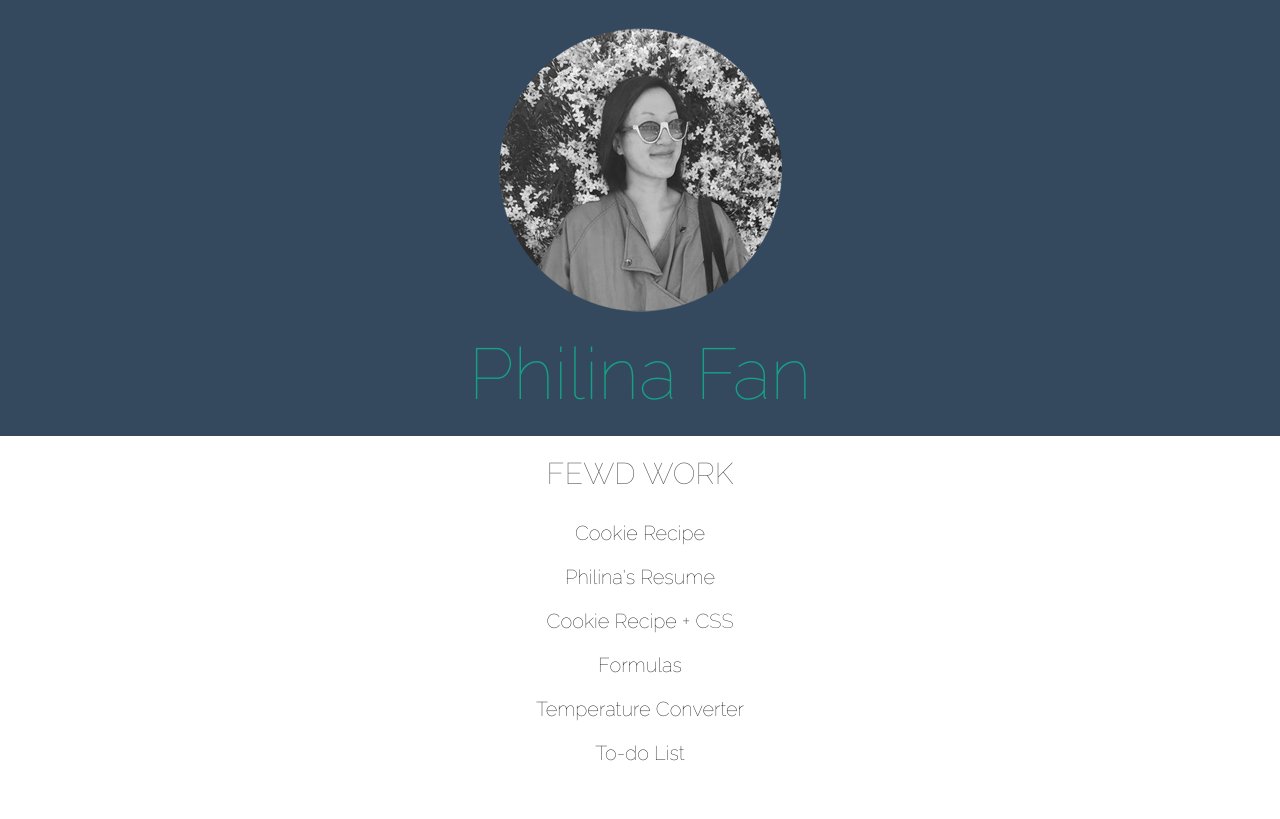
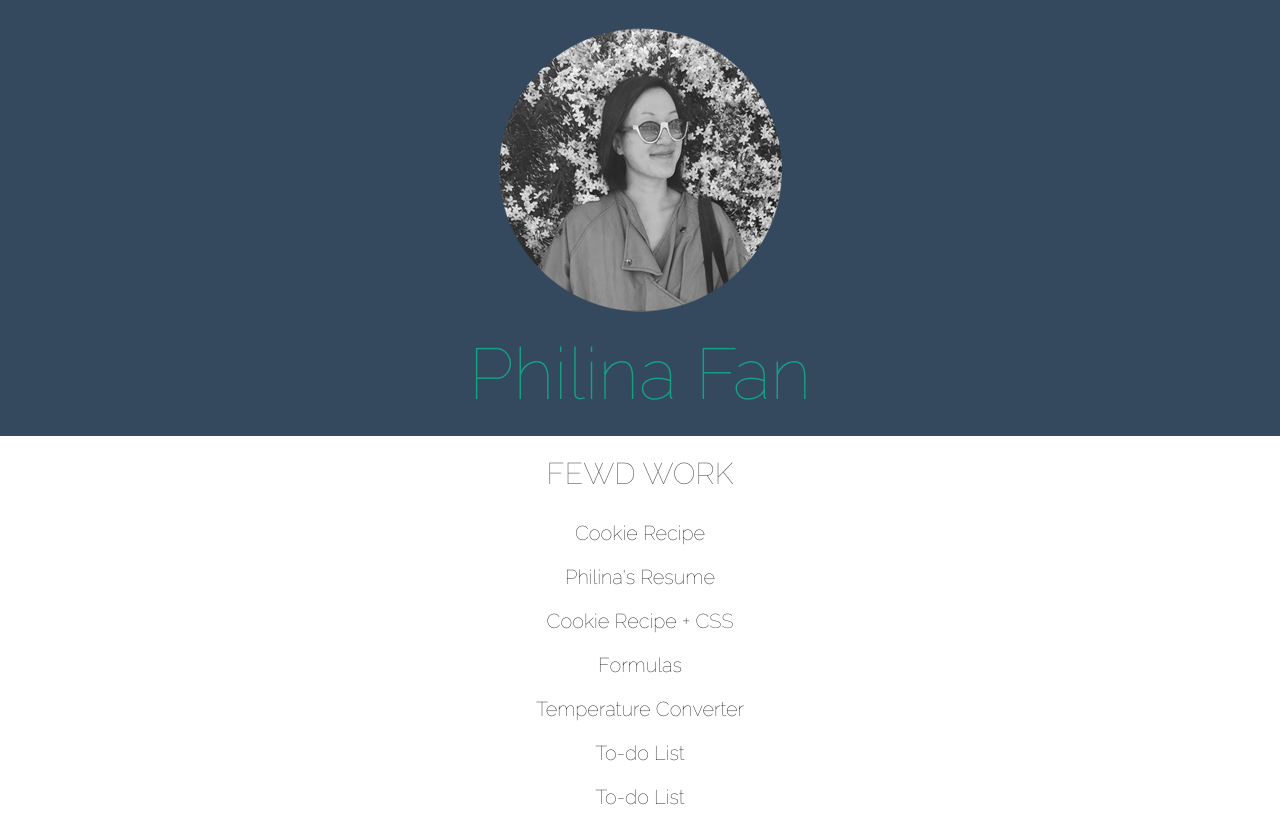
Before and after one commit to skyisfalling/fewd-36, a plain HTML site: page index.html in a window 1280 px wide. Drawn offline with Linux system fonts and the light colour scheme.

Commit message:
added YFP to my homepage

```diff
--- a/index.html
+++ b/index.html
@@ -38,4 +38,7 @@
 	<li>
 		<a href="to-do-list/to-do-list.html">To-do List</a>
 	</li>
+	<li>
+		<a href="yellow-fan-pig/yellow-fan-pig-landingpage.html">To-do List</a>
+
 </ul>
```
